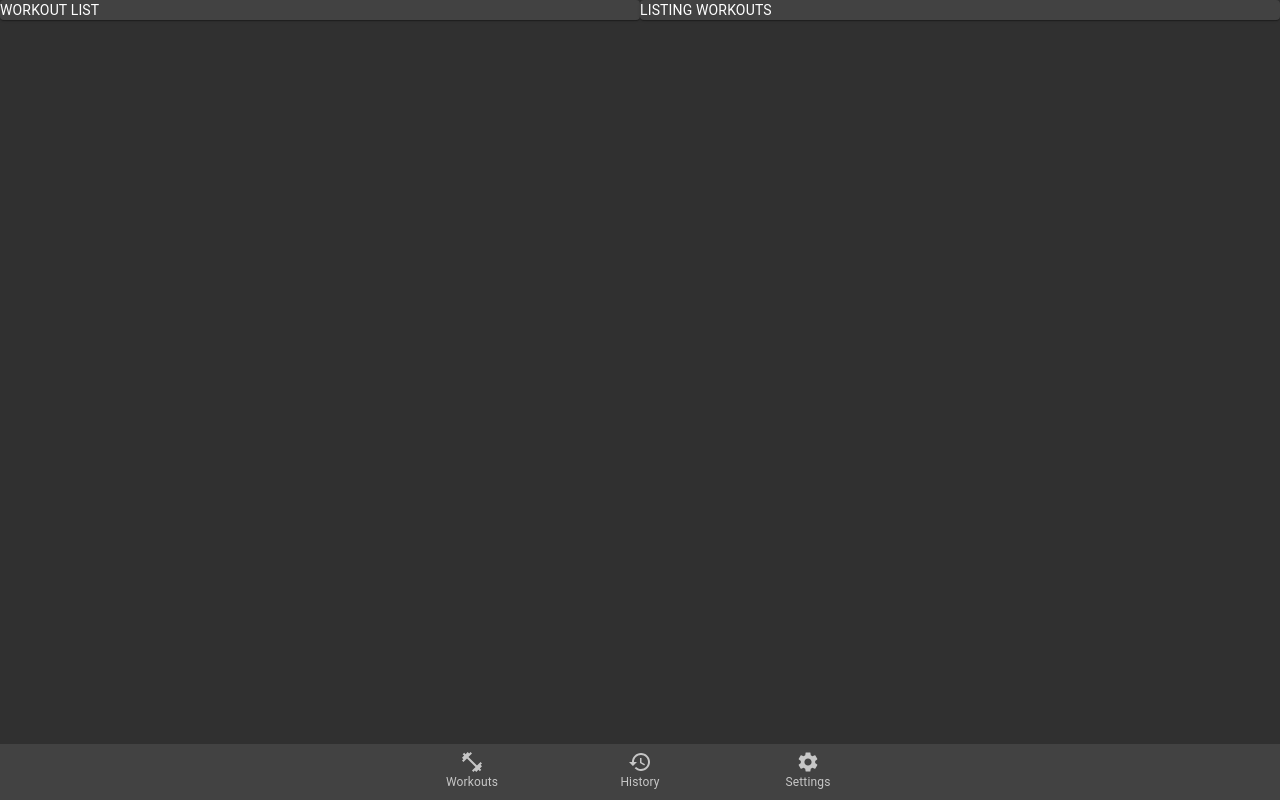
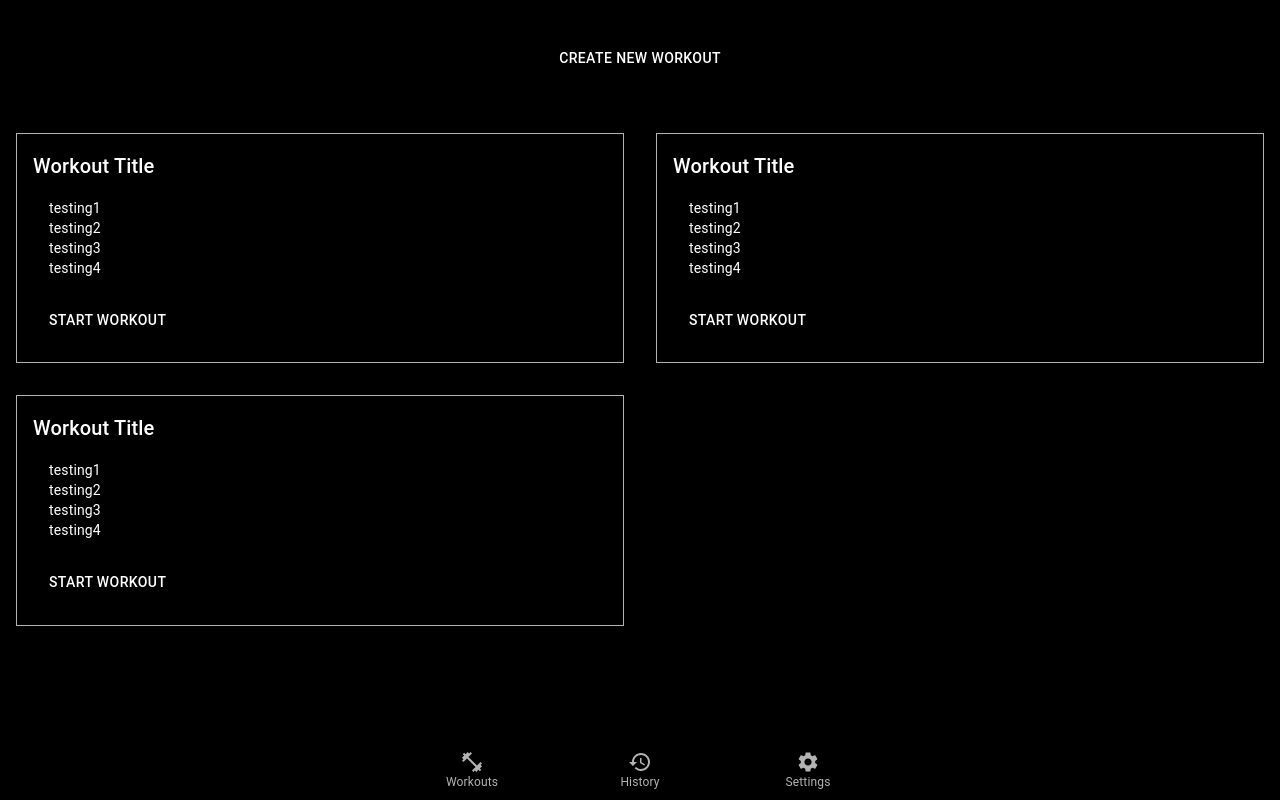
Before and after one commit to jefffm/gymbo, a React (Create React App) app: page /#/workouts in a window 1280 px wide. Built offline with nearby package versions, Linux system fonts and the light colour scheme.

Commit message:
oled theme and workout list look fantastic

```diff
--- a/package.json
+++ b/package.json
@@ -12,6 +12,7 @@
     "@types/react-dom": "^16.9.2",
     "@types/react-redux": "^7.1.5",
     "@types/react-router-dom": "^5.1.0",
+    "@types/recompose": "^0.30.7",
     "express": "^4.17.1",
     "flow-bin": "^0.109.0",
     "node-sass": "^4.13.1",
@@ -20,6 +21,7 @@
     "react-redux": "^7.1.1",
     "react-router-dom": "^5.1.2",
     "react-scripts": "^3.3.0",
+    "recompose": "^0.30.0",
     "redux": "^4.0.4",
     "redux-persist": "^6.0.0",
     "typescript": "^3.6.4"
--- a/src/App.tsx
+++ b/src/App.tsx
@@ -5,7 +5,7 @@ import { Switch, Route, HashRouter, Redirect } from "react-router-dom"
 import ConfigurationPanel from './containers/ConfigurationPanel'
 import './App.css';
 import Workout from './containers/ActiveWorkout';
-import { WorkoutList } from './containers/WorkoutList';
+import WorkoutList from './containers/WorkoutList';
 import { History } from './containers/History';
 import BottomNav from './components/BottomNav';
 import { MuiThemeProvider, createMuiTheme } from '@material-ui/core/styles';
@@ -13,7 +13,11 @@ import { MuiThemeProvider, createMuiTheme } from '@material-ui/core/styles';
 
 const theme = createMuiTheme({
   palette: {
-    type: 'dark',
+    type: "dark",
+    background: {
+      default: "#000000",
+      paper: "#000000"
+    }
   },
 });
 
--- /dev/null
+++ b/src/components/WorkoutSummary.tsx
@@ -0,0 +1,43 @@
+import React from 'react'
+import { Grid, Box, Card, Theme, withStyles, WithStyles, CardContent, CardActions, Button, CardHeader, Typography } from '@material-ui/core'
+
+const styles = (theme: Theme) => ({
+    item: {
+        padding: theme.spacing(2),
+        color: theme.palette.text.secondary,
+    },
+});
+
+interface WorkoutSummaryProps { }
+
+function WorkoutSummary(props: WorkoutSummaryProps & WithStyles<'item'>) {
+    console.log(props.classes)
+    return (
+        <div>
+            <Box border={1} className={props.classes.item}>
+                <Card>
+                    <Typography variant="h6">
+                        Workout Title
+                        </Typography>
+                    <CardContent>
+                        <Grid
+                            container
+                            direction="column"
+                            justify="flex-start"
+                            alignItems="stretch">
+                            <Grid item> testing1 </Grid>
+                            <Grid item> testing2 </Grid>
+                            <Grid item> testing3 </Grid>
+                            <Grid item> testing4 </Grid>
+                        </Grid>
+                    </CardContent>
+                    <CardActions>
+                        <Button >Start Workout</Button>
+                    </CardActions>
+                </Card>
+            </Box>
+        </div >
+    )
+}
+
+export default withStyles(styles)(WorkoutSummary)
--- a/src/containers/WorkoutList.tsx
+++ b/src/containers/WorkoutList.tsx
@@ -1,32 +1,66 @@
 import React, { Component } from 'react'
 import { AppState } from '../App.test';
-import { Paper, Grid } from '@material-ui/core';
+import { Grid, Button, Theme, withStyles, Card, WithStyles } from '@material-ui/core';
+import WorkoutSummary from '../components/WorkoutSummary';
+import { RouteComponentProps, withRouter } from 'react-router';
 import { connect } from 'react-redux';
 
-interface WorkoutListProps {
+const styles = (theme: Theme) => ({
+    root: {
+        flexGrow: 1,
+    },
+    button: {
+        padding: theme.spacing(5)
+    },
+    workout: {
+        padding: theme.spacing(2),
+        color: theme.palette.text.secondary,
+    },
+});
+
+export interface WorkoutListProps extends RouteComponentProps<{}> {
 }
 
-export class WorkoutList extends Component<WorkoutListProps> {
-    render() {
-        return <div>
-            <Grid container direction="row" justify="flex-start" alignItems="stretch">
-                <Grid item sm={6}>
-                    <Paper>
-                        WORKOUT LIST
-                    </Paper>
-                </Grid>
+type PropsWithStyles = WorkoutListProps & WithStyles<'root' | 'button' | 'workout'>
 
-                <Grid item sm={6}>
-                    <Paper>
-                        LISTING WORKOUTS
-                    </Paper>
+const WorkoutList = (props: PropsWithStyles) => {
+    const classes = props.classes
+    return <div>
+        <Grid container
+            className={classes.root}
+            direction="row"
+            justify="flex-start"
+            alignItems="stretch">
+
+            <Grid item xs={12} className={classes.button} >
+                <Grid container
+                    direction="row"
+                    justify="center"
+                    alignItems="center">
+                    <Button> Create New Workout </Button>
                 </Grid>
             </Grid>
-        </div>
-    }
+
+            <Grid item xs={12} sm={6} className={classes.workout} >
+                <WorkoutSummary />
+            </Grid>
+
+            <Grid item xs={12} sm={6} className={classes.workout} >
+                <WorkoutSummary />
+            </Grid>
+
+            <Grid item xs={12} sm={6} className={classes.workout} >
+                <WorkoutSummary />
+            </Grid>
+        </Grid>
+    </div>
 }
 
 const mapStateToProps = (state: AppState) => ({
 })
 
-export default connect(mapStateToProps)(WorkoutList)
+export default withRouter(
+    connect(mapStateToProps)(
+        withStyles(styles)(WorkoutList)
+    )
+)
```
Also changed, not shown: 1 other file (tests, documents, lock files or other folders).
